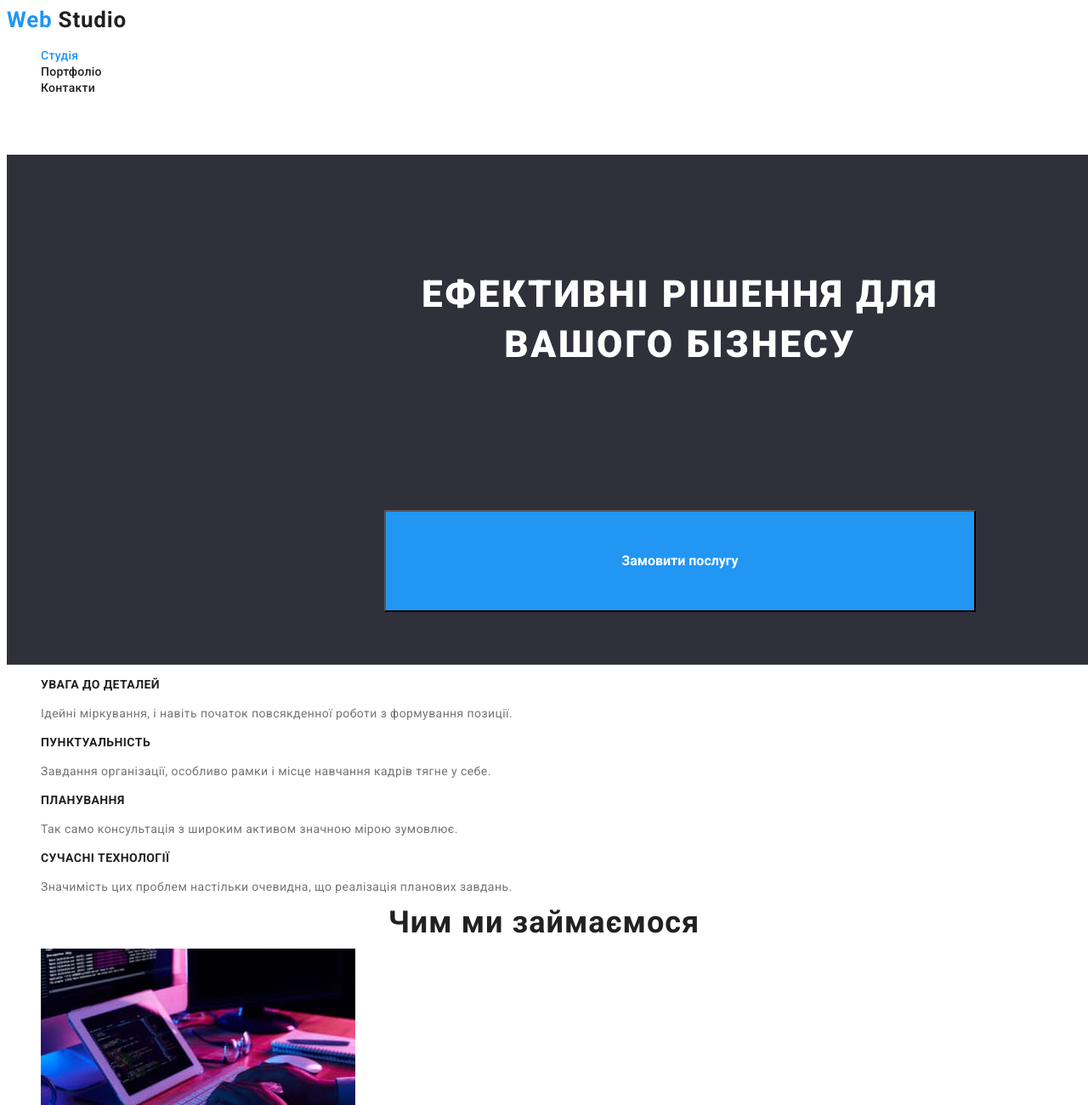
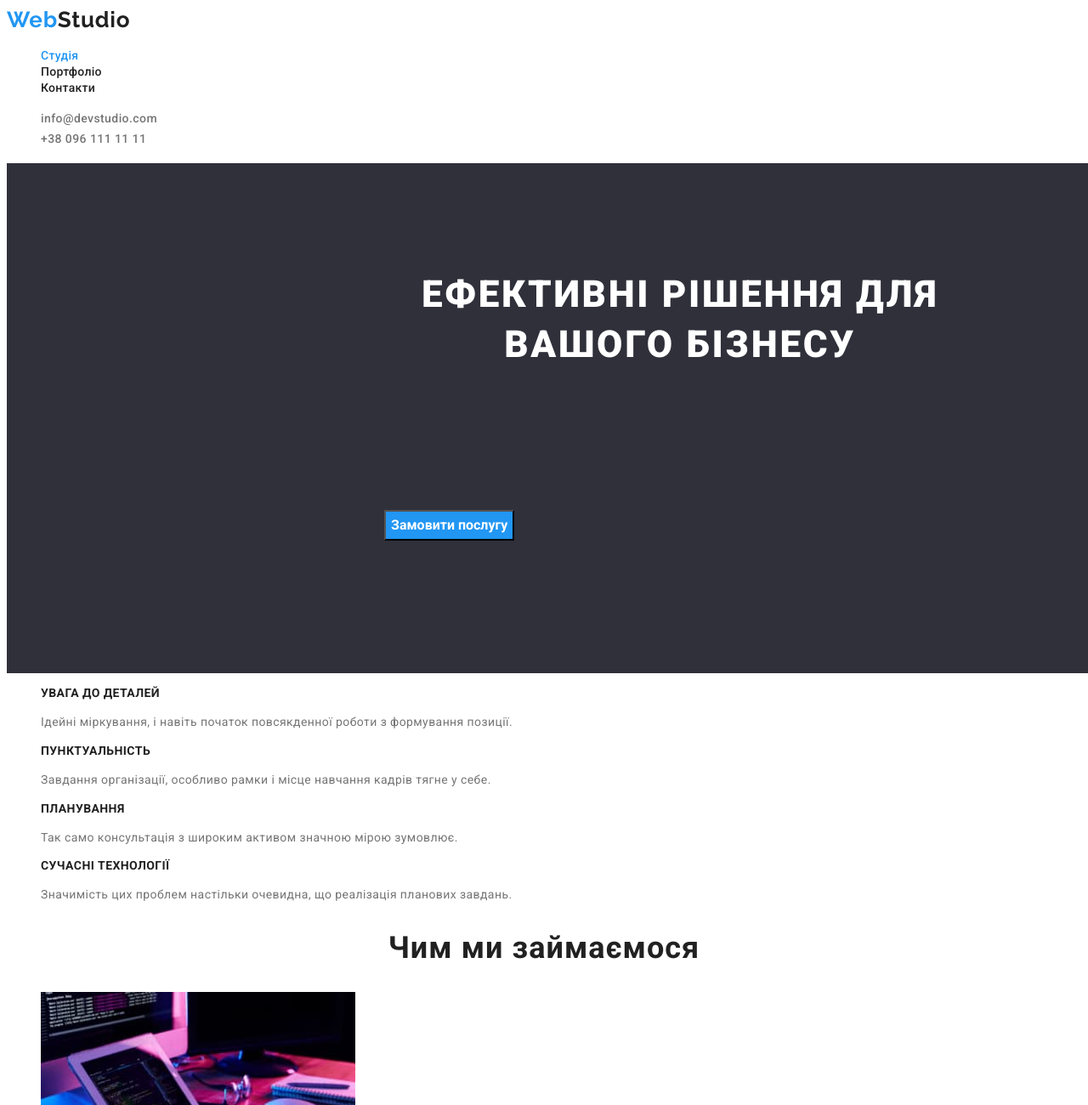
Before and after one commit to KolomiAnna/goit-markup-hw-02, a plain HTML site: page index.html in a window 1280 px wide. Shown: the top 1300 px of the page at 85% size. Drawn offline with Linux system fonts and the light colour scheme.

Commit message:
Перше виправлення дз2

```diff
--- a/css/styles.css
+++ b/css/styles.css
@@ -25,7 +25,7 @@ body {
 /* ----------ШАПКА------------ */
 /* Логотип */
 .logo-head.link,
-.footer-logo.link {
+.footer-logo.link {font-family: "Raleway";
 	font-weight: 700;
 	font-size: 26px;
 	line-height: 1.19;
@@ -58,13 +58,13 @@ body {
 }
 
 /* Контакти */
-.contacts .contact {
+.contact.link {
 	font-weight: 500;
 	font-size: 14px;
 	line-height: 1.14;
 	letter-spacing: 0.02em;
-	color: var(--primary-text-color);
-}
+	color: var(--primary-text-color);}
+
 
 .head .contact:hover,
 .head .contact:focus {
@@ -104,8 +104,6 @@ body {
 	color: var(--primary-bg-color);
 
 	position: absolute;
-	width: 696px;
-	height: 120px;
 	left: 452px;
 	top: 600px;
 	background: var(--link-color);
@@ -117,7 +115,6 @@ body {
 	color: var(--title-text-color);
 }
 .section-title.characteristic {
-	font-weight: 700;
 	font-size: 14px;
 	line-height: 1.14;
 	letter-spacing: 0.03em;
@@ -125,7 +122,6 @@ body {
 }
 
 .paragraph {
-	font-weight: 400;
 	font-size: 14px;
 	line-height: 1.71;
 	letter-spacing: 0.03em;
@@ -133,9 +129,8 @@ body {
 
 /* Чим ми займаємося */
 .section-title.do {
-	font-weight: 700;
 	font-size: 36px;
-	line-height: 1.16px;
+	line-height: 1.16;
 	text-align: center;
 	letter-spacing: 0.03em;
 }
@@ -168,7 +163,6 @@ body {
 }
 
 .work {
-	font-weight: 400;
 	font-size: 16px;
 	line-height: 1.19;
 	text-align: center;
@@ -185,17 +179,14 @@ body {
 
 .maps.link,
 .contact.link {
-	font-style: normal;
-	font-weight: 400;
 	font-size: 14px;
-	line-height: 1.71px;
+	line-height: 1.71;
 	letter-spacing: 0.03em;
-	color: var(--primary-bg-color);
 }
 
-.contact.link {
-	color: rgba(255, 255, 255, 0.6);
+.maps.link {color: var(--primary-bg-color);
 }
+
 
 /*  ----....-----ПОРТФОЛІО-----....-----*/
 
@@ -220,7 +211,6 @@ body {
 
 /* Проекти */
 .work-name {
-	font-weight: 700;
 	font-size: 18px;
 	line-height: 2;
 	letter-spacing: 0.06em;
@@ -228,7 +218,6 @@ body {
 }
 
 .job {
-	font-weight: 400;
 	font-size: 16px;
 	line-height: 1.9;
 	letter-spacing: 0.03em;
```
Also changed, not shown: index.html (+2 -4 lines), portfolio.html (+2 -4 lines).
